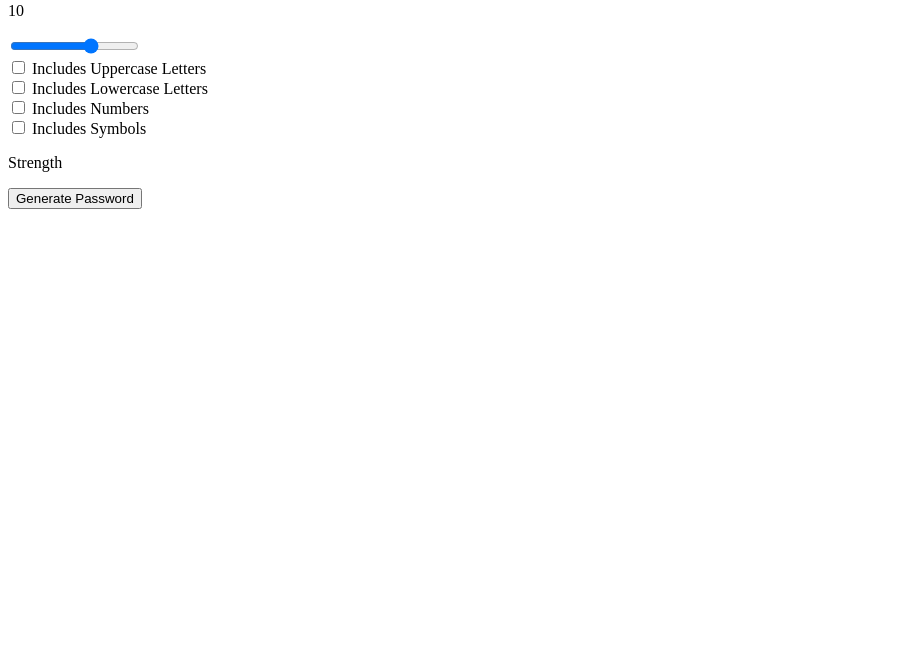
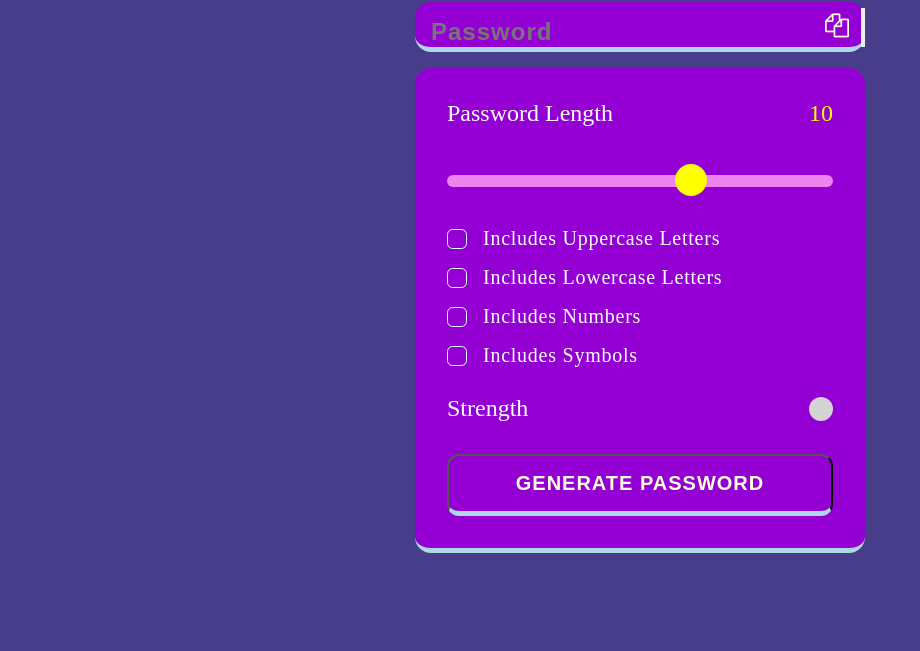
Before and after one commit to Mahamadtohid/Password-Generator, a plain HTML site: page index.html in a window 1280 px wide. Shown: the part 149-800 px from the top of the page, without its empty margins (0-920 px from the left). Drawn offline with Linux system fonts and the light colour scheme.

Commit message:
adding styles to elements

```diff
--- a/index.html
+++ b/index.html
@@ -4,7 +4,7 @@
     <meta charset="UTF-8">
     <meta name="viewport" content="width=device-width, initial-scale=1.0">
     <link rel="stylesheet" href="https://cdnjs.cloudflare.com/ajax/libs/font-awesome/4.7.0/css/font-awesome.min.css">
-    <link rel="stylesheet" href="./style.css">
+    <link rel="stylesheet" href="./styles.css">
     <title>Password Generator</title>
 </head>
 <body>
@@ -31,21 +31,21 @@
             <input type="range" min="1" max="15" class="slider"  step="1" data-lengthSlider/>
 
             <!-- Check Boxes-->
-             <div>
+             <div class="check">
                 <input type="checkbox" id="uppercase" default=""/>
                 <label for="uppercase">Includes Uppercase Letters</label>
              </div>
 
-             <div>
+             <div class="check">
                 <input type="checkBox" id="lowercase"/>
                 <label for="lowercase">Includes Lowercase Letters</label>
-             </div>
+             </div class="check">
 
-             <div>
+             <div class="check">
                 <input type="checkbox" id="numbers"/>
                 <label for="numbers">Includes Numbers</label>
              </div>
-             <div>
+             <div class="check">
                 <input type="checkbox" id="symbols"/>
                 <label for="symbols">Includes Symbols</label>
              </div>
@@ -54,7 +54,7 @@
 
              <div class="strength-container">
                 <p>Strength</p>
-                <div data-indicator></div>
+                <div data-indicator class="indicator"></div>
              </div>
 
              <button class="generate-button">Generate Password</button>
--- a/styles.css
+++ b/styles.css
@@ -0,0 +1,215 @@
+*,
+*::before,
+*::after {
+margin : 0;
+padding: 0;
+box-sizing: border-box;
+/* font-family: 'League Spartan', sans-serif; */
+}
+
+
+body {
+    width :100vw;
+    height: 100vh;
+    display: flex;
+    flex-direction: column;
+    align-items: center;
+    justify-content: center;
+    background-color:darkslateblue;
+}
+
+
+.container{
+    width :90%;
+    max-width: 450px;
+}
+
+h1{
+    font-size: 2rem;
+    color: white;
+    margin-bottom: 1rem;
+    opacity: 0.8;
+    letter-spacing: 2px;
+}
+
+.display-container{
+    position: relative;
+    height: 50px;
+    display: flex;
+    background-color: darkviolet;
+    border-radius: 1rem ;
+    border-bottom: 0.35rem solid lightblue;
+    margin:1rem 0;
+    padding-top: 0.35rem;
+}
+
+.display{
+    width:100%;
+    background-color: transparent;
+    padding: 1.5rem 1rem;
+    padding-right: 3.5rem;
+    font-weight:600;
+    font-size: 1.5rem;
+    color: lightyellow;
+    line-height: 30px;
+    letter-spacing: 1px;
+    border: none;
+}
+
+.display ::placeholder {
+    position: absolute;
+    top:50%;
+    left:1rem;
+    line-height: 30px;
+    opacity:0.65;
+    color: lightyellow;
+    border:none;
+    transform: translateY(-50%);
+}
+
+
+.display-container i{
+    position: absolute;
+    top: 50%;
+    right: 1rem;
+    transform: translateY(-50%);
+    color: lightyellow;
+    font-size: 1.5rem;
+    cursor: pointer;
+}
+
+.input-container{
+    width:100%;
+    border-bottom: 0.35rem solid lightblue;
+    padding: 2rem;
+    border-radius: 1rem;
+    background-color: darkviolet;
+    color: white;
+}
+
+.input-container .length-container{
+    display: flex;
+    justify-content: space-between;
+    align-items: center;
+    margin-bottom: 1rem;
+}
+
+.length-container p:nth-child(1){
+    color:white;
+    font-size:1.5rem
+}
+
+.length-container p:nth-child(2){
+    color:yellow;
+    font-size:1.5rem
+}
+
+.strength-container{
+    display:flex;
+    justify-content: space-between;
+    align-items: center;
+    margin-top: 1.75rem;
+    margin-bottom:2rem;
+}
+
+.strength-container p{
+    color:white;
+    font-size:1.5rem
+
+}
+
+.indicator{
+    width: 1.5rem;
+    height:1.5rem;
+    border-radius:50%;
+    background-color: lightgray;
+}
+
+.generate-button{
+    width:100%;
+    padding: 1rem 0;
+    background-color: darkviolet;
+    text-align:center;
+    border-radius: 0.75rem;
+    border-bottom:0.35rem solid lightblue;
+    text-transform: uppercase;
+    letter-spacing: 1px;
+    color:lightyellow;
+    font-weight:600;
+    font-size:1.25rem;
+    cursor: pointer;
+}
+
+
+.check {
+    display: flex;
+    align-items:center;
+    margin: 1rem 0;
+    gap : 0 1rem;
+}
+
+.check input{
+ appearance: none;
+ width:20px;
+ height: 20px;
+ border : 1px solid lightcyan;
+ cursor: pointer;
+ position: relative;
+ border-radius: 0.35rem;
+}
+
+.check input:checked{
+    background-color: aqua;
+}
+
+.check input:checked:before{
+    content:'✔';
+    position: absolute;
+    color:black;
+    font-size: 1.05rem;
+    left:50%;
+    top:-3.5px;
+    transform:translateX(-50%)
+}
+
+.check label{
+    font-size: 1.25rem;
+    letter-spacing: 0.75px;
+
+}
+
+.slider{
+    appearance: none;
+    width:100%;
+    height:0.75rem;
+    cursor:pointer;
+    background-color: violet;
+    border-radius: 1rem;
+    margin-top:2rem;
+    margin-bottom: 1.5rem;
+    /* background-image: ; */
+    background-repeat: no-repeat;
+
+}
+
+.slider::-webkit-slider-thumb{
+    -webkit-appearance: none;
+    background-color: yellow;
+    height:2rem;
+    width: 2rem;
+    border-radius:50%;
+    cursor:pointer;
+    margin-top:-3px;
+    transition: all 100ms ease-in;
+}
+
+.slider:focus{
+    outline: 3px solid yellow;
+}
+
+.slider::-webkit-slider-thumb:hover{
+    outline: 2px solid black;
+}
+
+
+/*----------------------------------------------------------------------------------------------------*/
```
